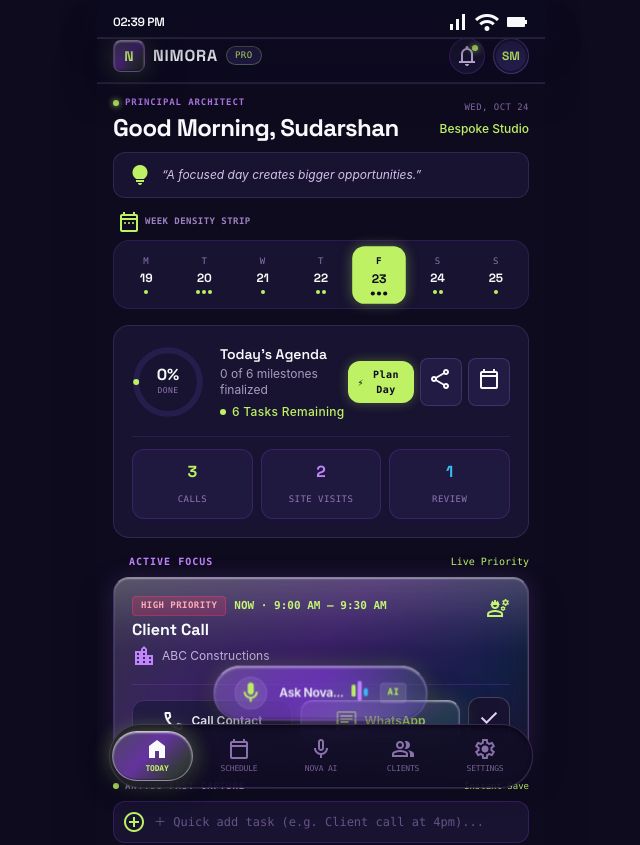
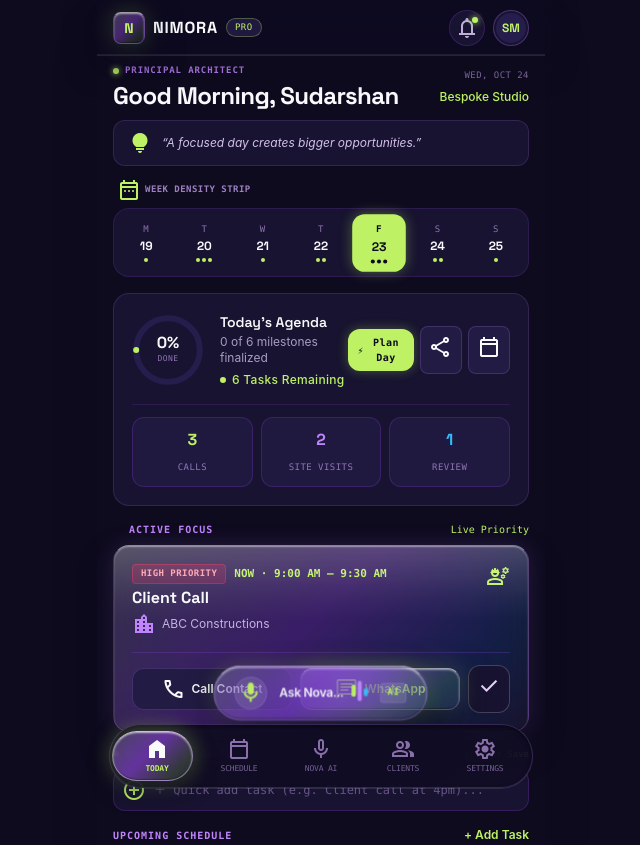
Before and after one commit to sudarshaancreations-debug/daily-planner-, a Next.js app: page / in a window 1280 px wide. Shown: the top 845 px of the page, without its empty margins (319-959 px from the left). Built offline with nearby package versions, Linux system fonts and the light colour scheme.

Commit message:
fix: remove mock iOS status bar section across app

```diff
--- a/src/app/page.tsx
+++ b/src/app/page.tsx
@@ -212,7 +212,6 @@ export default function NimoraApp() {
   const [selectedContact, setSelectedContact] = useState<Contact>(INITIAL_CONTACTS[0]);
   const [assistantName, setAssistantName] = useState('Nova');
   const [isListening, setIsListening] = useState(false);
-  const [currentTime, setCurrentTime] = useState('9:41');
   const [isProUser, setIsProUser] = useState(false);
   const [isAnyDoMomentOpen, setIsAnyDoMomentOpen] = useState(false);
   const [selectedCalendarDate, setSelectedCalendarDate] = useState('2026-10-24');
@@ -283,16 +282,6 @@ export default function NimoraApp() {
       console.warn('Could not write to localStorage', e);
     }
   }, [tasks]);
-
-  useEffect(() => {
-    const updateTime = () => {
-      const now = new Date();
-      setCurrentTime(now.toLocaleTimeString([], { hour: '2-digit', minute: '2-digit' }));
-    };
-    updateTime();
-    const interval = setInterval(updateTime, 60000);
-    return () => clearInterval(interval);
-  }, []);
 
   const handleToggleTask = (id: string) => {
     setTasks((prev) => {
@@ -388,20 +377,8 @@ export default function NimoraApp() {
 
   return (
     <div className="bg-[#0e0b1f] text-[#f8fafc] min-h-screen antialiased selection:bg-[#bef264]/30 selection:text-[#bef264] relative pb-32 max-w-md mx-auto shadow-2xl">
-      {/* Native iOS Status Bar Simulation */}
-      <header className="fixed top-0 left-0 w-full z-[60] flex justify-between items-center px-4 pt-2.5 pb-1 liquid-glass-header text-[#f8fafc] select-none max-w-md left-1/2 -translate-x-1/2">
-        <span className="font-['Space_Grotesk'] text-xs font-semibold tracking-tight text-[#f8fafc]">
-          {currentTime}
-        </span>
-        <div className="flex items-center space-x-1.5 text-[#f8fafc]">
-          <span className="material-symbols-outlined text-[16px]">signal_cellular_alt</span>
-          <span className="material-symbols-outlined text-[16px]">wifi</span>
-          <span className="material-symbols-outlined text-[20px] rotate-90">battery_full</span>
-        </div>
-      </header>
-
       {/* Top Navigation Shell (Liquid Glass Material) */}
-      <nav className="fixed top-0 left-0 w-full z-50 flex items-center justify-between px-4 h-14 mt-7 liquid-glass-header shadow-sm max-w-md left-1/2 -translate-x-1/2 border-b border-purple-500/20">
+      <nav className="fixed top-0 left-0 w-full z-50 flex items-center justify-between px-4 h-14 liquid-glass-header shadow-sm max-w-md left-1/2 -translate-x-1/2 border-b border-purple-500/20">
         <div className="flex items-center space-x-2">
           {/* NIMORA Brand Logo with Asset Placeholder */}
           <div className="w-8 h-8 rounded-lg liquid-glass-pill border border-purple-400/30 flex items-center justify-center shadow-sm">
@@ -448,7 +425,7 @@ export default function NimoraApp() {
 
       {/* Main View Area */}
       {activeTab === 'home' && (
-        <main className="pt-24 px-4 space-y-4">
+        <main className="pt-16 px-4 space-y-4">
           {/* Executive Greeting & Persona Hierarchy (Utilitarian Minimalism) */}
           <section className="space-y-1">
             <div className="flex items-center justify-between">
@@ -725,7 +702,7 @@ export default function NimoraApp() {
 
       {/* Schedule View */}
       {activeTab === 'schedule' && (
-        <div className="pt-20 px-4">
+        <div className="pt-16 px-4">
           <Screen08DailyPlanner
             tasks={tasks}
             contacts={contacts}
@@ -748,7 +725,7 @@ export default function NimoraApp() {
 
       {/* Add Task View */}
       {activeTab === 'add_task' && (
-        <div className="pt-20 px-4">
+        <div className="pt-16 px-4">
           <Screen09AddTask
             tasks={tasks}
             contacts={contacts}
@@ -766,7 +743,7 @@ export default function NimoraApp() {
 
       {/* Task Details View */}
       {activeTab === 'task_details' && selectedTask && (
-        <div className="pt-20 px-4">
+        <div className="pt-16 px-4">
           <Screen10TaskDetails
             tasks={tasks}
             contacts={contacts}
@@ -784,7 +761,7 @@ export default function NimoraApp() {
 
       {/* Voice Assistant View */}
       {activeTab === 'voice' && (
-        <div className="pt-20 px-4">
+        <div className="pt-16 px-4">
           <Screen13VoiceAssistant
             contacts={contacts}
             tasks={tasks}
@@ -806,7 +783,7 @@ export default function NimoraApp() {
 
       {/* CRM & Contacts View */}
       {activeTab === 'contacts' && (
-        <div className="pt-20 px-4">
+        <div className="pt-16 px-4">
           <Screen11Contacts
             contacts={contacts}
             suggestions={INITIAL_AI_SUGGESTIONS}
@@ -823,7 +800,7 @@ export default function NimoraApp() {
 
       {/* Contact Details View */}
       {activeTab === 'contact_details' && selectedContact && (
-        <div className="pt-20 px-4">
+        <div className="pt-16 px-4">
           <Screen12ContactDetails
             contacts={contacts}
             suggestions={INITIAL_AI_SUGGESTIONS}
@@ -835,7 +812,7 @@ export default function NimoraApp() {
 
       {/* Notifications View */}
       {activeTab === 'notifications' && (
-        <div className="pt-20 px-4">
+        <div className="pt-16 px-4">
           <Screen16Notifications
             tasks={tasks}
             notifications={INITIAL_NOTIFICATIONS}
@@ -846,7 +823,7 @@ export default function NimoraApp() {
 
       {/* Widget Preview View */}
       {activeTab === 'widget' && (
-        <div className="pt-20 px-4">
+        <div className="pt-16 px-4">
           <Screen15Widget
             tasks={tasks}
             notifications={INITIAL_NOTIFICATIONS}
@@ -857,7 +834,7 @@ export default function NimoraApp() {
 
       {/* AI Suggestions View */}
       {activeTab === 'ai_suggestions' && (
-        <div className="pt-20 px-4">
+        <div className="pt-16 px-4">
           <Screen14AISuggestions
             contacts={contacts}
             suggestions={INITIAL_AI_SUGGESTIONS}
@@ -869,7 +846,7 @@ export default function NimoraApp() {
 
       {/* Settings View */}
       {activeTab === 'settings' && (
-        <div className="pt-20 px-4">
+        <div className="pt-16 px-4">
           <Screen18ProfileSettings
             tasks={tasks}
             notifications={INITIAL_NOTIFICATIONS}
@@ -886,7 +863,7 @@ export default function NimoraApp() {
 
       {/* Subscription & Pricing Plans View */}
       {activeTab === 'pricing' && (
-        <div className="pt-20 px-4">
+        <div className="pt-16 px-4">
           <Screen19SubscriptionPlans
             onNavigate={() => setActiveTab('settings')}
             onSubscriptionSuccess={() => setIsProUser(true)}
--- a/src/nimora/screens/OnboardingScreens.tsx
+++ b/src/nimora/screens/OnboardingScreens.tsx
@@ -14,16 +14,6 @@ export function Screen01Splash({ onNavigate }: ScreenProps) {
       <div className="absolute -top-16 -left-16 w-64 h-64 rounded-full bg-cyan-500/15 blur-2xl pointer-events-none" />
       <div className="absolute top-1/2 -right-16 w-72 h-72 rounded-full bg-emerald-400/20 blur-3xl pointer-events-none" />
       <div className="absolute bottom-10 left-4 w-32 h-32 rounded-full bg-teal-300/10 blur-xl pointer-events-none" />
-
-      {/* Top minimal status bar */}
-      <div className="w-full flex justify-between items-center text-xs text-emerald-200/60 pt-2 z-10">
-        <span className="font-semibold">9:41</span>
-        <div className="flex items-center gap-1.5">
-          <span className="w-2 h-2 rounded-full bg-emerald-400" />
-          <span>5G</span>
-          <span>100%</span>
-        </div>
-      </div>
 
       {/* Center Brand Identity */}
       <div className="flex flex-col items-center text-center my-auto z-10">
--- a/src/nimora/screens/PlanningScreens.tsx
+++ b/src/nimora/screens/PlanningScreens.tsx
@@ -458,14 +458,6 @@ export function Screen07HomeDashboard({ tasks, onNavigate, onToggleTask, onSelec
     <div className="w-full h-full min-h-[680px] bg-[#0e0b1f] text-[#f8fafc] flex flex-col justify-between select-none rounded-[38px] overflow-hidden">
       {/* Top Header */}
       <div className="p-5 pb-3 bg-[#0e0b1f]/80 border-b border-[#334155]/30">
-        <div className="flex justify-between items-center text-xs text-[#c0c8c3] mb-3">
-          <span className="font-semibold font-['Space_Grotesk']">9:41</span>
-          <div className="flex items-center gap-1.5 text-[#f8fafc]">
-            <span className="w-2 h-2 rounded-full bg-[#10B981]" />
-            <span>5G</span>
-          </div>
-        </div>
-
         <div className="flex justify-between items-center">
           <div className="flex items-center gap-3">
             <div className="w-10 h-10 rounded-full bg-[#0e3e30] text-[#bef264] font-bold flex items-center justify-center text-sm ring-2 ring-[#bef264]/30 shadow-sm font-['Space_Grotesk']">
--- a/src/nimora/screens/WidgetAndSettingsScreens.tsx
+++ b/src/nimora/screens/WidgetAndSettingsScreens.tsx
@@ -21,16 +21,6 @@ export function Screen15Widget({ tasks, onNavigate }: WidgetAndSettingsProps) {
     <div
       className="w-full h-full min-h-[680px] text-[#f8fafc] flex flex-col justify-between p-6 select-none rounded-[32px] relative overflow-hidden bg-[#0e0b1f] border border-white/[0.08]"
     >
-      {/* iOS Status Bar */}
-      <div className="flex justify-between items-center text-xs text-[#8a938e] pt-2 z-10 font-mono">
-        <span>9:01</span>
-        <div className="flex items-center gap-1.5 text-[#f8fafc]">
-          <span className="w-1.5 h-1.5 rounded-full bg-[#10B981]" />
-          <span>5G</span>
-          <span>100%</span>
-        </div>
-      </div>
-
       {/* Main Home Screen Widget Container (20% Liquid Glass Material) */}
       <div className="my-auto z-10 space-y-4">
         {/* iOS Liquid Glass Dark Widget */}
```
